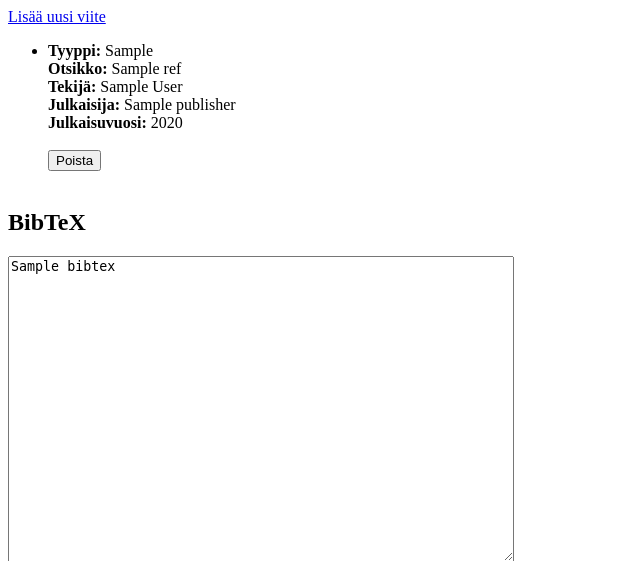
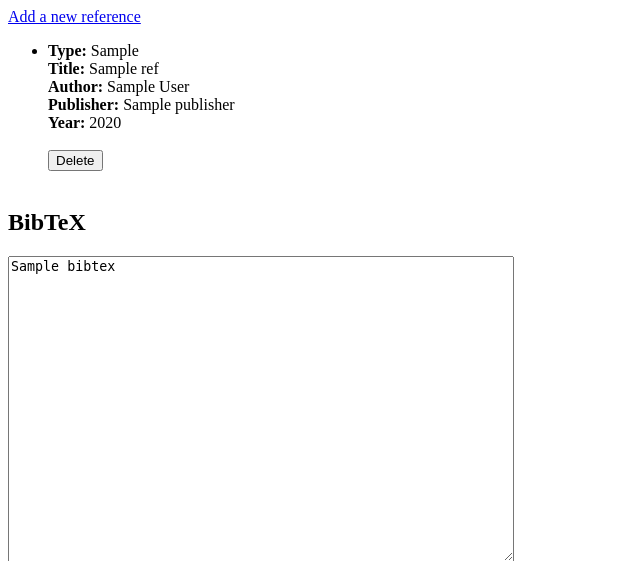
Before and after one commit to S3iska/miniproject, a Flask app: template src/templates/index.html in a window 1280 px wide. Shown: the top 561 px of the page, without its empty margins (0-640 px from the left). Run offline with Flask 3, Linux system fonts and the light colour scheme; the template is opened without the code that fills it: most values are stand-ins (such as "Sample title", 1, 10 or a date in 2020).

Commit message:
Translate index.html from Finnish to English

```diff
--- a/src/templates/index.html
+++ b/src/templates/index.html
@@ -2,19 +2,19 @@
 {% block title %}Miniproject{% endblock %}
 
 {% block body %}
-<a href="add">Lisää uusi viite</a>
+<a href="add">Add a new reference</a>
 
 <ul>
     {% for ref in refs|sort(attribute='author')%}
     <li> <hidden {{  ref.id  }} ></hidden>
-        <strong>Tyyppi:</strong> {{ ref.ref_type }}<br>
-        <strong>Otsikko:</strong> {{ ref.title }}<br>
-        <strong>Tekijä:</strong> {{ ref.author }}<br>
-        <strong>Julkaisija:</strong> {{ ref.publisher }}<br>
-        <strong>Julkaisuvuosi:</strong> {{ ref.year }}<br>
+        <strong>Type:</strong> {{ ref.ref_type }}<br>
+        <strong>Title:</strong> {{ ref.title }}<br>
+        <strong>Author:</strong> {{ ref.author }}<br>
+        <strong>Publisher:</strong> {{ ref.publisher }}<br>
+        <strong>Year:</strong> {{ ref.year }}<br>
         <br>
         <form action="/{{ ref.id }}/delete_ref" method="post">
-            <input id="delete_button" type="submit" onclick="return confirm('HUOM! Haluatko varmasti poistaa viitteen tietokannasta?')" value="Poista">
+            <input id="delete_button" type="submit" onclick="return confirm('Are you sure you want to delete the reference from the database?')" value="Delete">
         </form>
         <br>
     </li>
@@ -32,6 +32,6 @@
 
 <h2>Nuke</h2>
 <form action="/delete_all" method="post">
-    <input id="delete_button" type="submit" onclick="return confirm('HUOM! Haluatko varmasti poistaa kaikki viitteet tietokannasta?')" value="NUKE">
+    <input id="delete_button" type="submit" onclick="return confirm('NOTE! Are you sure you want to delete all references from the database?')" value="NUKE">
 </form>
 {% endblock %}
```
